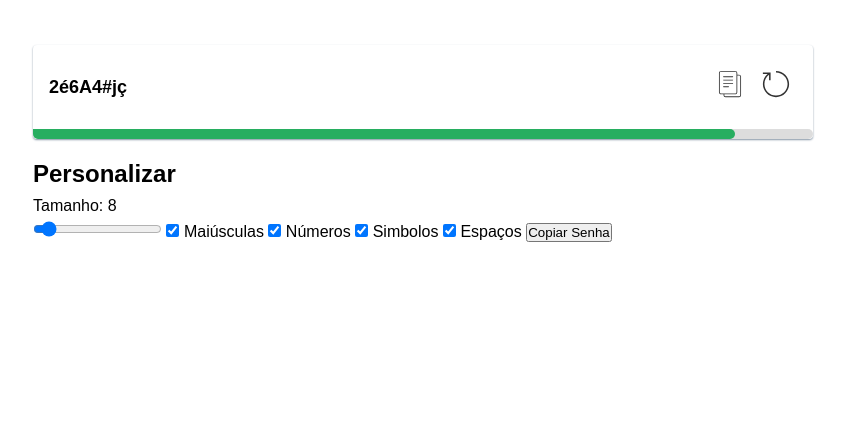
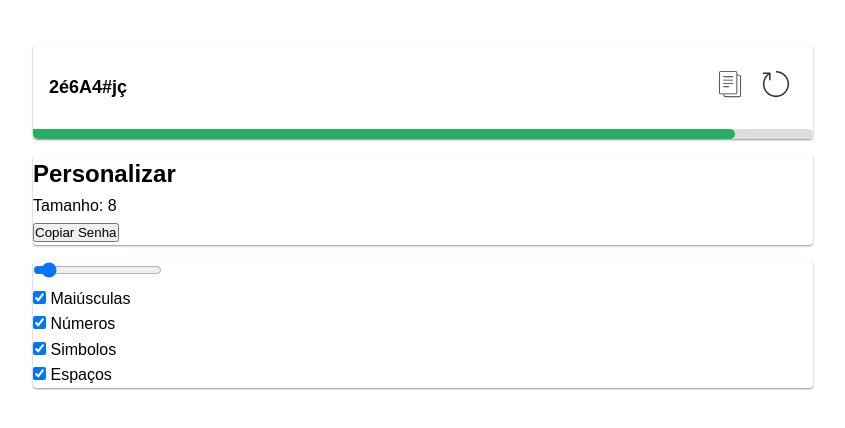
Before and after one commit to CaioAndersonMM/DevSamurai_Projetos, a plain HTML site: page GeradorDeSenhas/index.html in a window 1280 px wide. Shown: the part 226-654 px from the top of the page, without its empty margins (217-1062 px from the left). Drawn offline with Linux system fonts and the light colour scheme.

Commit message:
Mudança na estrutura dos Inputs

```diff
--- a/GeradorDeSenhas/index.html
+++ b/GeradorDeSenhas/index.html
@@ -25,7 +25,7 @@
                     <button id="btnCopy1">
                         <img src="copy.svg" alt="">
                     </button>
-                    <button class="reset">
+                    <button class="reset" id="reset">
                         <img src="reset.svg" alt="">
                     </button>
                 </div>
@@ -34,24 +34,52 @@
                 <div id="security-bar" class="bar safe" style="width: 90%"></div>
             </div>
         </section>
-        <div>
+        <section class="box customize">
             <h2>Personalizar</h2>
             <p id="lengthText">Tamanho: X</p>
-
-            <input type="range" name="passwordlength" id="passwordlength" value="8" min="4" max="64">
-            <input type="checkbox" name="maiusculas" id="maiusculas" checked="true">
-            <label for="maiusculas">Maiúsculas</label>
-            <input type="checkbox" name="numbers" id="numbers" checked="true">
-            <label for="numbers">Números</label>
-            <input type="checkbox" name="simbols" id="simbols" checked="true">
-            <label for="simbols">Simbolos</label>
-            <input type="checkbox" name="spaces" id="spaces" checked="true">
-            <label for="spaces">Espaços</label>
-
             <button id="btnCopy2">Copiar Senha</button>
 
+        </section>
 
-        </div>
+        <section class="box action">
+            <input type="range" name="passwordlength" id="passwordlength" class="slide" value="8" min="4" max="64">
+            <div class="checks">
+                <div>
+                    <label for="maiusculas">
+                        <!-- <span class="checkmark"> </span> -->
+                        <input type="checkbox" name="maiusculas" id="maiusculas" checked="true">
+                        <span>Maiúsculas</span>
+                        <span class="checkmark"> </span>
+                    </label>
+                </div>
+                <div>
+                    <label for="numbers">
+                        <!-- <span class="checkmark"> </span> -->
+                        <input type="checkbox" name="numbers" id="numbers" checked="true">
+                        <span>Números</span>
+                        <span class="checkmark"></span>
+                    </label>
+                </div>
+                <div>
+                    <label for="simbols">
+                        <!-- <span class="checkmark"> </span> -->
+                        <input type="checkbox" name="simbols" id="simbols" checked="true">
+                        <span>Simbolos</span>
+                        <span class="checkmark"></span>
+                    </label>
+                </div>
+                <div>
+                    <label for="spaces">
+                        <!-- <span class="checkmark"> </span> -->
+                        <input type="checkbox" name="spaces" id="spaces" checked="true">
+                        <span>Espaços</span>
+                        <span class="checkmark"></span>
+                    </label>
+                </div>
+            </div>
+
+        </section>
+
     </main>
 </body>
 
```
